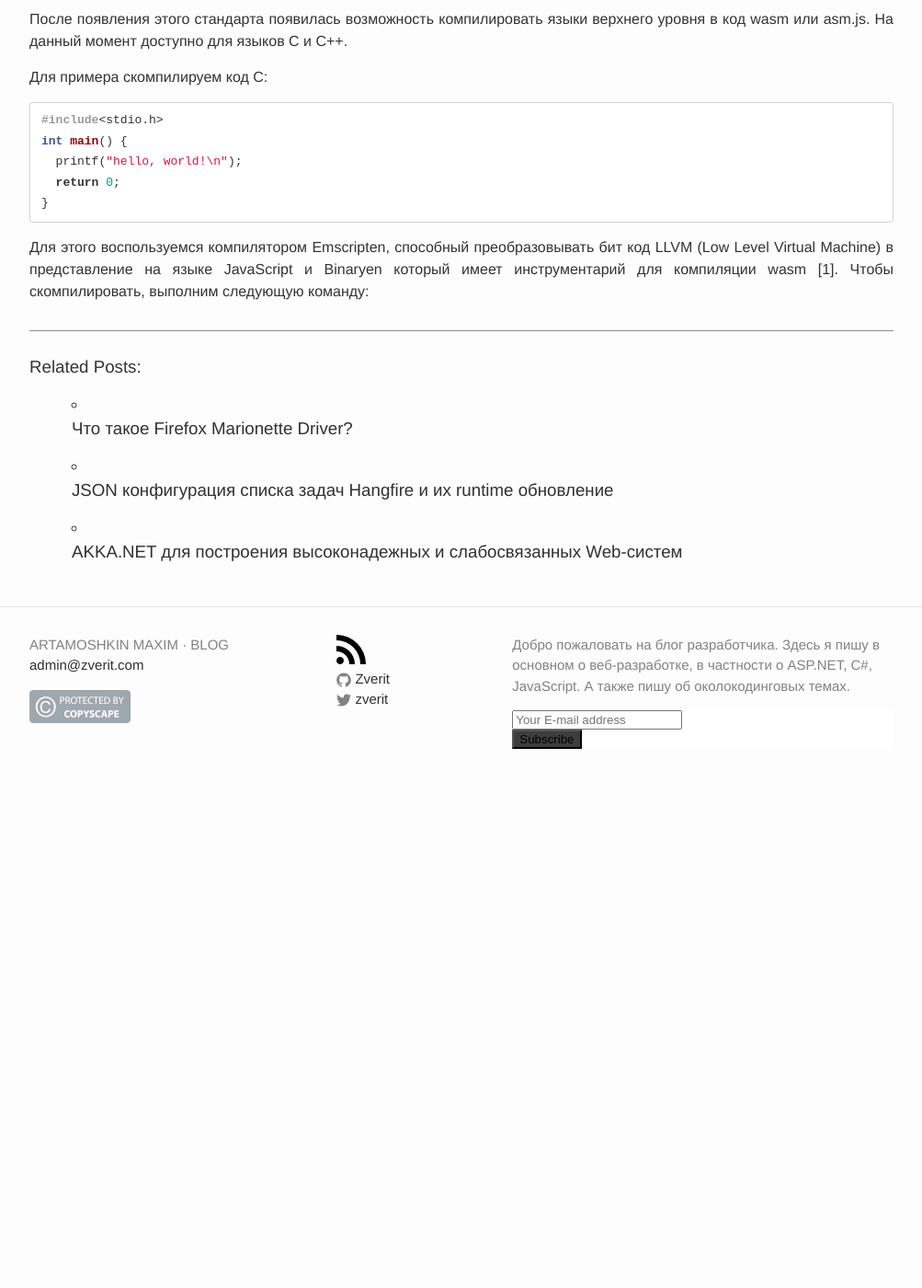
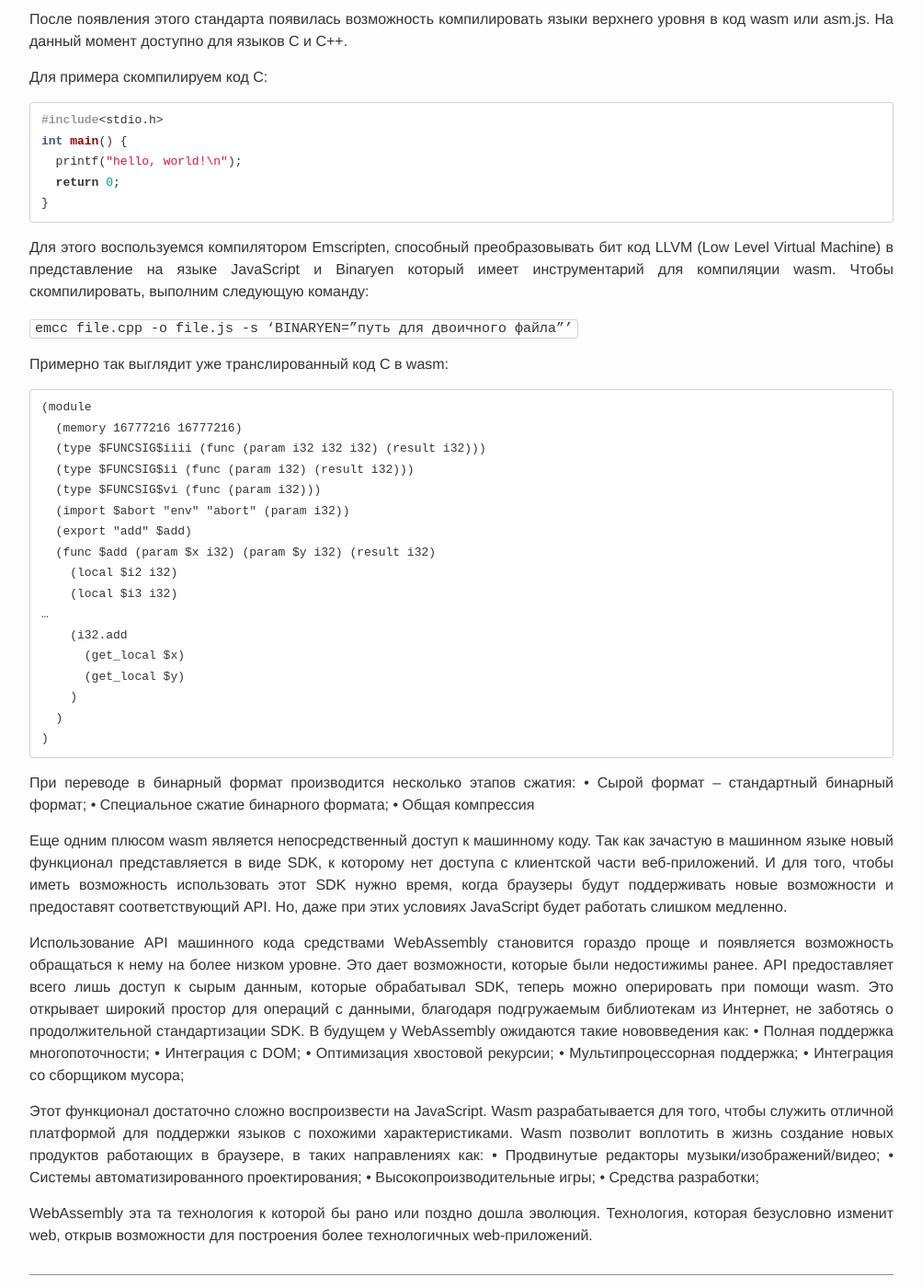
Before and after one commit to martamoshkin/blog.zverit.com, a Jekyll site: the page built from _posts/2016-7-23-webassembly-new-standart.md, in a window 1280 px wide and 1400 px high, scrolled down 475 px. Shown: the whole window at 92% size, without its empty margins (138-1141 px from the left). Built offline with Jekyll 4.4.1, drawn with Linux system fonts in a browser that asks for light colours; nearby versions of some CDN libraries; comment, search, counter and statistics services are not loaded; before the commit the page ends 1334 px from its top, so only the background shows below that.

Commit message:
Update 2016-7-23-webassembly-new-standart.md

````diff
--- a/_posts/2016-7-23-webassembly-new-standart.md
+++ b/_posts/2016-7-23-webassembly-new-standart.md
@@ -27,4 +27,54 @@ int main() {
 }
 ```
 
-Для этого воспользуемся компилятором Emscripten, способный преобразовывать бит код LLVM (Low Level Virtual Machine) в представление на языке JavaScript и Binaryen который имеет инструментарий для компиляции wasm [1]. Чтобы скомпилировать, выполним следующую команду:
+Для этого воспользуемся компилятором Emscripten, способный преобразовывать бит код LLVM (Low Level Virtual Machine) в представление на языке JavaScript и Binaryen который имеет инструментарий для компиляции wasm. Чтобы скомпилировать, выполним следующую команду:
+
+`emcc file.cpp -o file.js -s ‘BINARYEN=”путь для двоичного файла”’`
+
+Примерно так выглядит уже транслированный код C в wasm:
+```
+(module
+  (memory 16777216 16777216)
+  (type $FUNCSIG$iiii (func (param i32 i32 i32) (result i32)))
+  (type $FUNCSIG$ii (func (param i32) (result i32)))
+  (type $FUNCSIG$vi (func (param i32)))
+  (import $abort "env" "abort" (param i32))
+  (export "add" $add)
+  (func $add (param $x i32) (param $y i32) (result i32)
+    (local $i2 i32)
+    (local $i3 i32)
+…
+    (i32.add
+      (get_local $x)
+      (get_local $y)
+    )
+  )
+)
+```
+
+При переводе в бинарный формат производится несколько этапов сжатия:
+•	Сырой формат – стандартный бинарный формат;
+•	Специальное сжатие бинарного формата;
+•	Общая компрессия
+
+Еще одним плюсом wasm является непосредственный доступ к машинному коду. Так как зачастую в машинном языке новый функционал представляется в виде SDK, к которому нет доступа с клиентской части веб-приложений. И для того, чтобы иметь возможность использовать этот SDK нужно время, когда браузеры будут поддерживать новые возможности и предоставят соответствующий API. Но, даже при этих условиях JavaScript будет работать слишком медленно.
+
+
+Использование API машинного кода средствами WebAssembly становится гораздо проще и появляется возможность обращаться к нему на более низком уровне. Это дает возможности, которые были недостижимы ранее. API предоставляет всего лишь доступ к сырым данным, которые обрабатывал SDK, теперь можно оперировать при помощи wasm. Это открывает широкий простор для операций с данными, благодаря подгружаемым библиотекам из Интернет, не заботясь о продолжительной стандартизации SDK.
+В будущем у WebAssembly ожидаются такие нововведения как:
+•	Полная поддержка многопоточности;
+•	Интеграция с DOM;
+•	Оптимизация хвостовой рекурсии;
+•	Мультипроцессорная поддержка;
+•	Интеграция со сборщиком мусора;
+
+
+Этот функционал достаточно сложно воспроизвести на JavaScript. Wasm разрабатывается для того, чтобы служить отличной платформой для поддержки языков с похожими характеристиками.
+Wasm позволит воплотить в жизнь создание новых продуктов работающих в браузере, в таких направлениях как:
+•	Продвинутые редакторы музыки/изображений/видео;
+•	Системы автоматизированного проектирования;
+•	Высокопроизводительные игры;
+•	 Средства разработки;
+
+
+WebAssembly эта та технология к которой бы рано или поздно дошла эволюция. Технология, которая безусловно изменит web, открыв возможности для построения более технологичных web-приложений.
````
